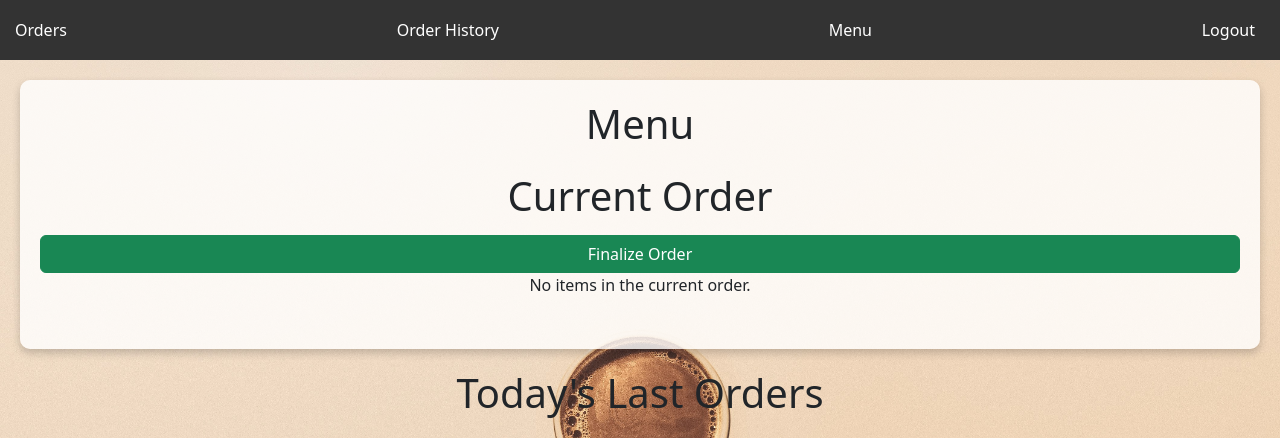
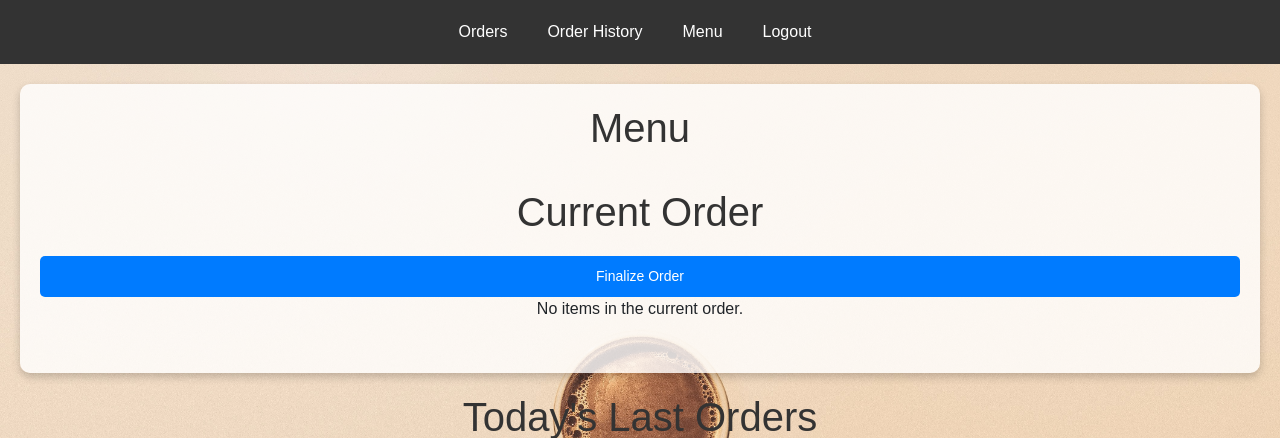
Before and after one commit to mohamed-622/Alx-Portfolio-JavaManager, a Flask app: page /orders in a window 1280 px wide. Shown: the top 438 px of the page. Run offline with Flask 3, Linux system fonts and the light colour scheme; the visitor is signed in with stand-in values (Sample User, id 1); data that the repository does not hold is empty.

Commit message:
navbar elements centered

```diff
--- a/app/static/css/pages/order_history.css
+++ b/app/static/css/pages/order_history.css
@@ -11,6 +11,10 @@
 /* Navbar Styling */
 .navbar {
     display: flex;
+    justify-content: center;
+    /* Centers the navbar items horizontally */
+    align-items: center;
+    /* Centers the navbar items vertically */
     background-color: #333;
     padding: 10px;
 }
--- a/app/static/css/pages/orders.css
+++ b/app/static/css/pages/orders.css
@@ -11,6 +11,10 @@
 /* Navbar Styling */
 .navbar {
     display: flex;
+    justify-content: center;
+    /* Centers the navbar items horizontally */
+    align-items: center;
+    /* Centers the navbar items vertically */
     background-color: #333;
     padding: 10px;
 }
--- a/app/templates/order_history.html
+++ b/app/templates/order_history.html
@@ -6,8 +6,8 @@
     <meta name="viewport" content="width=device-width, initial-scale=1.0">
     <title>Order History</title>
 
+    <link href="https://cdn.jsdelivr.net/npm/bootstrap@5.3.0-alpha1/dist/css/bootstrap.min.css" rel="stylesheet">
     <link rel="stylesheet" type="text/css" href="{{ url_for('static', filename='css/pages/order_history.css') }}">
-    <link href="https://cdn.jsdelivr.net/npm/bootstrap@5.3.0-alpha1/dist/css/bootstrap.min.css" rel="stylesheet">
     <script src="{{ url_for('static', filename='js/order_history.js') }}"></script>
 </head>
 
--- a/app/templates/orders.html
+++ b/app/templates/orders.html
@@ -2,8 +2,8 @@
 <html>
 <head>
     <title>Orders</title>
+    <link href="https://cdn.jsdelivr.net/npm/bootstrap@5.3.0-alpha1/dist/css/bootstrap.min.css" rel="stylesheet">
     <link rel="stylesheet" href="{{ url_for('static', filename='css/pages/orders.css') }}">
-    <link href="https://cdn.jsdelivr.net/npm/bootstrap@5.3.0-alpha1/dist/css/bootstrap.min.css" rel="stylesheet">
 </head>
 <body>
     <div class="navbar">
```
